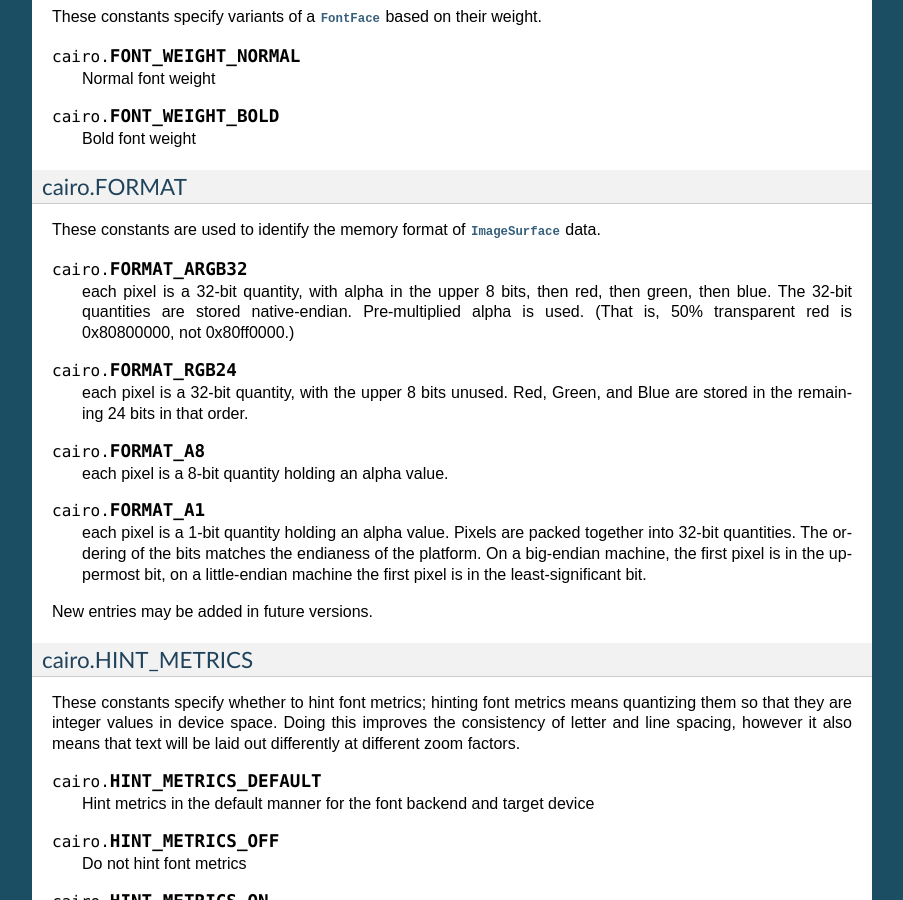
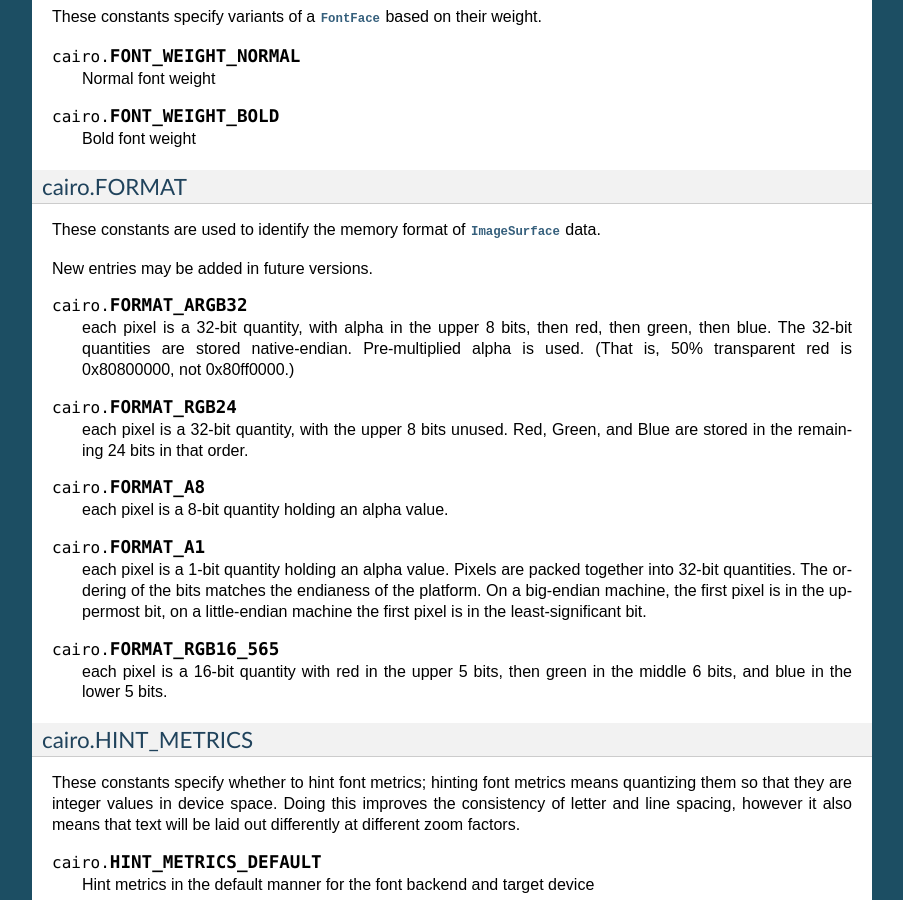
Before and after one commit to dieterv/py2cairo, a Sphinx documentation site: the page built from doc/reference/constants.rst, in a window 1280 px wide and 900 px high, scrolled down 3233 px. Shown: the whole window, without its empty margins (198-1101 px from the left). Built offline with Sphinx 7.4.7, drawn with Linux system fonts in a browser that asks for light colours.

```diff
--- a/doc/reference/constants.rst
+++ b/doc/reference/constants.rst
@@ -247,6 +247,8 @@
 These constants are used to identify the memory format of
 :class:`ImageSurface` data.
 
+New entries may be added in future versions.
+
 .. data:: FORMAT_ARGB32
 
    each pixel is a 32-bit quantity, with alpha in the upper 8 bits, then red,
@@ -271,7 +273,10 @@
    the uppermost bit, on a little-endian machine the first pixel is in the
    least-significant bit.
 
-New entries may be added in future versions.
+.. data:: FORMAT_RGB16_565
+
+   each pixel is a 16-bit quantity with red in the upper 5 bits, then green in
+   the middle 6 bits, and blue in the lower 5 bits.
 
 
 .. _constants_HINT_METRICS:
```
Also changed, not shown: 2 other files.
